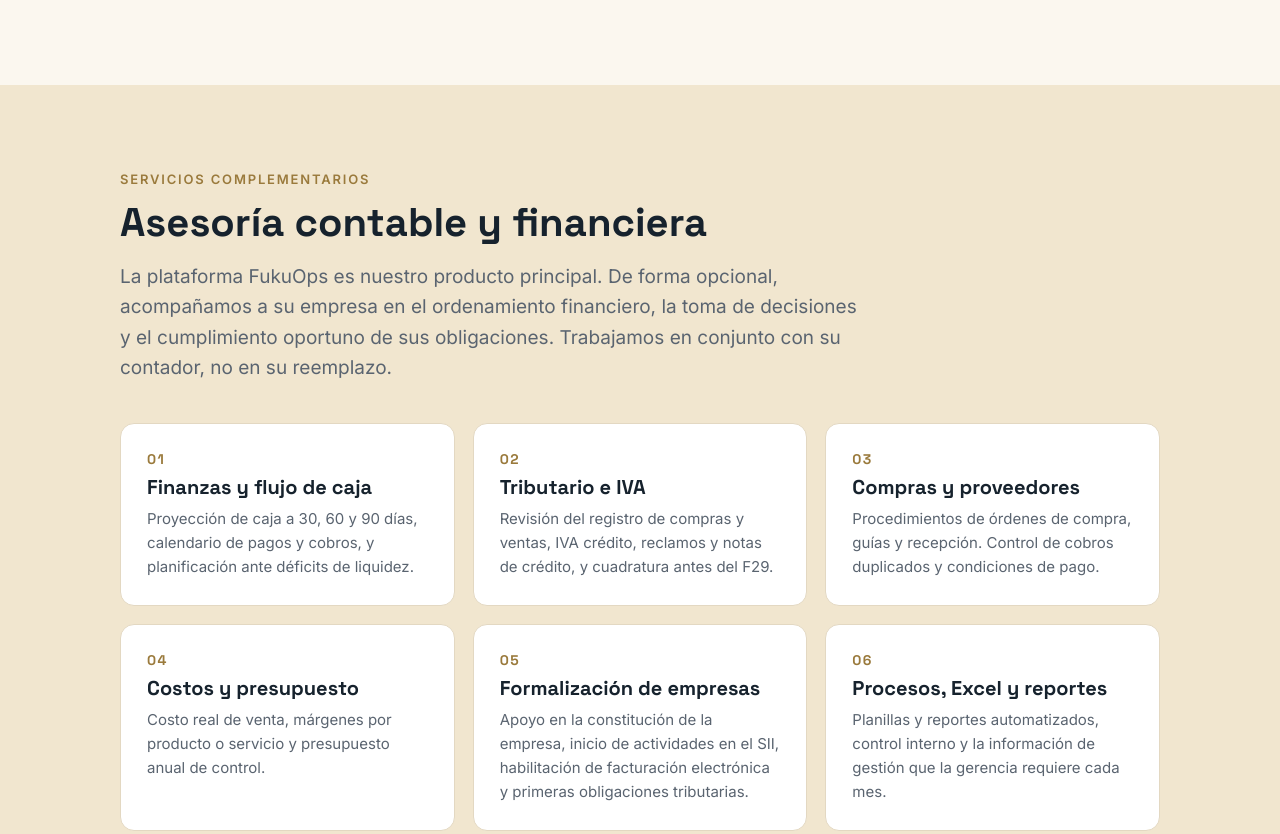
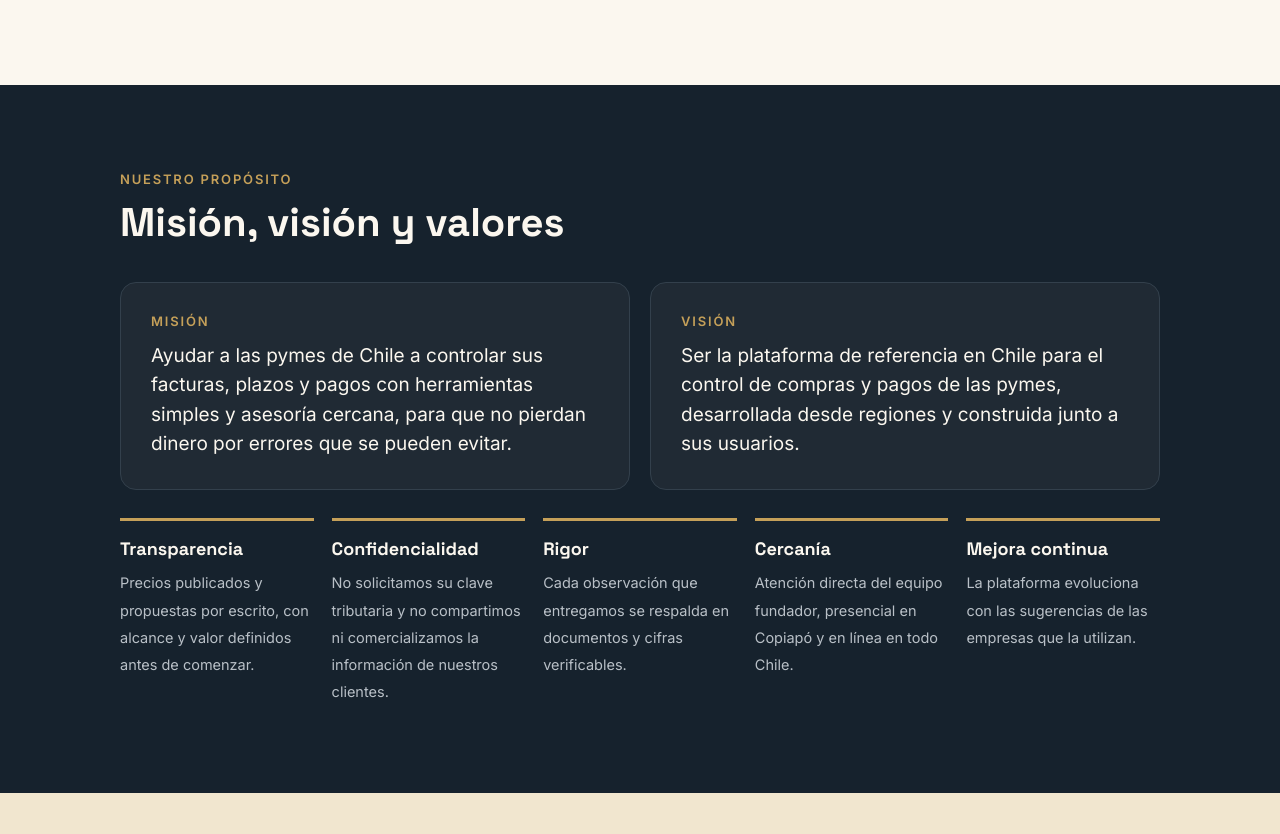
Before and after one commit to JorgeMagnus19051999/fukuops-web, a plain HTML site: page index.html in a window 1280 px wide. Shown: the part 7587-8421 px from the top of the page. Drawn offline with Linux system fonts and the light colour scheme.

Commit message:
Sección de misión, visión y valores
Co-Authored-By: Claude Opus 5.5 <noreply@anthropic.com>
Claude-Session: https://claude.ai/code/session_01DUR5ruTMYHmwL5EvZCK8iT

```diff
--- a/index.html
+++ b/index.html
@@ -158,6 +158,16 @@ footer a{color:inherit}
   .wafloat{bottom:calc(78px + env(safe-area-inset-bottom,0px))}
   footer{padding-bottom:90px}
 }
+.mv{display:grid;grid-template-columns:1fr 1fr;gap:20px;margin-top:36px}
+.mvc{background:var(--navy2);border:1px solid #33404C;border-radius:16px;padding:30px;min-width:0}
+.mvl{font:700 13px Inter,sans-serif;letter-spacing:.14em;text-transform:uppercase;color:var(--gold);margin-bottom:12px}
+.mvc p{font-size:19px;line-height:1.55;color:var(--on-dark)}
+.vals{display:grid;grid-template-columns:repeat(5,1fr);gap:18px;margin-top:28px}
+.vals div{border-top:3px solid var(--gold);padding-top:14px;min-width:0}
+.vals b{display:block;font-family:"Space Grotesk",sans-serif;font-size:18px;margin-bottom:6px}
+.vals span{color:var(--on-dark-muted);font-size:14.5px}
+@media (max-width:900px){.vals{grid-template-columns:1fr 1fr}}
+@media (max-width:640px){.mv,.vals{grid-template-columns:1fr}}
 /* nav */
 nav{position:sticky;top:env(safe-area-inset-top,0px);z-index:20;background:var(--navy);border-bottom:1px solid #2C3844}
 body::before{content:"";position:fixed;inset:0 0 auto;height:env(safe-area-inset-top,0px);background:var(--navy);z-index:21}
@@ -497,6 +507,24 @@ footer .wrap{display:flex;flex-wrap:wrap;justify-content:space-between;gap:10px}
       <p class="lead">Ingeniero comercial e ingeniero en administración de empresas, mención Finanzas. Fundó FukuOps en Copiapó tras constatar las pérdidas que sufren las pymes por facturas que no alcanzan a ser revisadas.</p>
       <p class="lead" style="margin-top:14px">Cuenta con asesores en finanzas, gestión de clientes y comunicación, y atiende personalmente a cada empresa del piloto.</p>
       <div class="ctas"><a class="btn ghost-d" href="https://www.linkedin.com/in/jorge-alvarez-6707631aa">Ver perfil en LinkedIn</a></div>
+    </div>
+  </div>
+</section>
+
+<section class="band dark" id="proposito">
+  <div class="wrap">
+    <div class="eyebrow">Nuestro propósito</div>
+    <h2>Misión, visión y valores</h2>
+    <div class="mv">
+      <div class="mvc"><div class="mvl">Misión</div><p>Ayudar a las pymes de Chile a controlar sus facturas, plazos y pagos con herramientas simples y asesoría cercana, para que no pierdan dinero por errores que se pueden evitar.</p></div>
+      <div class="mvc"><div class="mvl">Visión</div><p>Ser la plataforma de referencia en Chile para el control de compras y pagos de las pymes, desarrollada desde regiones y construida junto a sus usuarios.</p></div>
+    </div>
+    <div class="vals">
+      <div><b>Transparencia</b><span>Precios publicados y propuestas por escrito, con alcance y valor definidos antes de comenzar.</span></div>
+      <div><b>Confidencialidad</b><span>No solicitamos su clave tributaria y no compartimos ni comercializamos la información de nuestros clientes.</span></div>
+      <div><b>Rigor</b><span>Cada observación que entregamos se respalda en documentos y cifras verificables.</span></div>
+      <div><b>Cercanía</b><span>Atención directa del equipo fundador, presencial en Copiapó y en línea en todo Chile.</span></div>
+      <div><b>Mejora continua</b><span>La plataforma evoluciona con las sugerencias de las empresas que la utilizan.</span></div>
     </div>
   </div>
 </section>
```
